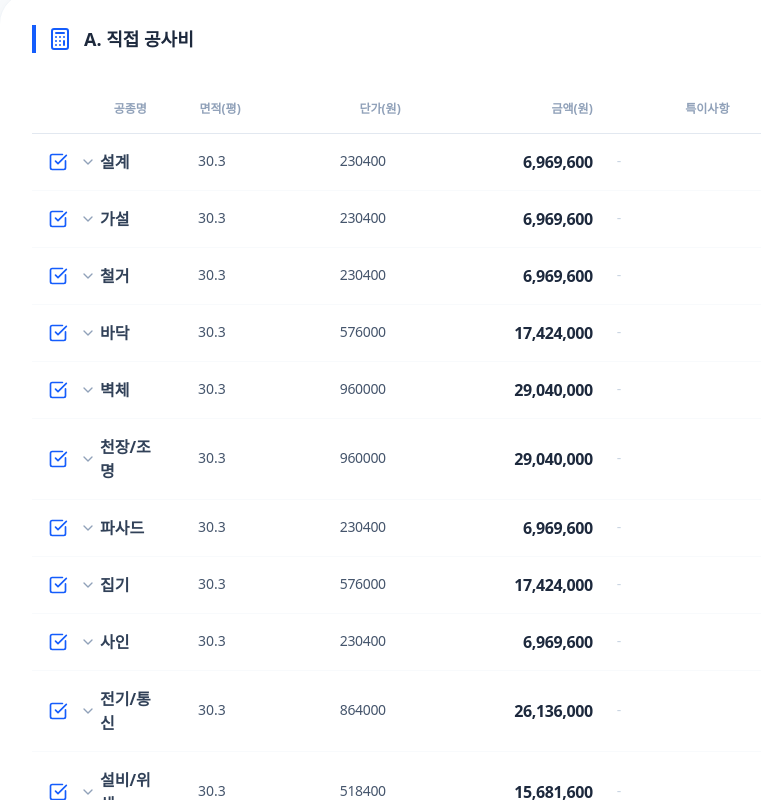
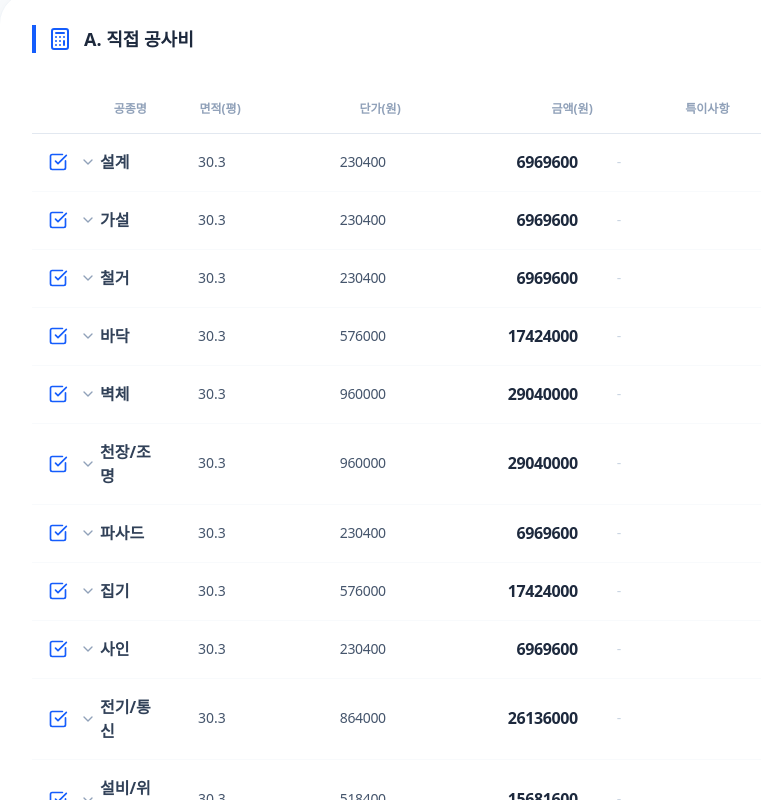
Before and after one commit to kyounghokim185/ipark-estimate-system, a Next.js app: page / in a window 1280 px wide. Shown: the part 1460-2260 px from the top of the page, without its empty margins (225-986 px from the left). Built offline with nearby package versions, Linux system fonts and the light colour scheme.

Commit message:
fix: make amount editable and resolve calculation precision issues

```diff
--- a/src/app/page.tsx
+++ b/src/app/page.tsx
@@ -304,6 +304,18 @@ export default function Page() {
 
     const toggleScopeExpanded = (id: string) => {
         setDetailedScopes(prev => prev.map(s => s.id === id ? { ...s, isExpanded: !s.isExpanded } : s));
+    };
+
+    const handleAmountChange = (id: string, newAmount: number) => {
+        setDetailedScopes(prev => prev.map(s => {
+            if (s.id === id) {
+                // Derived unit price logic: UnitPrice = Amount / Area
+                if (s.area === 0) return { ...s }; // Avoid division by zero
+                const newUnitPrice = Math.round(newAmount / s.area);
+                return { ...s, unitPrice: newUnitPrice };
+            }
+            return s;
+        }));
     };
 
     const addDetail = (scopeId: string) => {
@@ -1008,7 +1020,17 @@ export default function Page() {
                                                     />
                                                 </td>
                                                 <td className="py-4 text-right font-black text-slate-800 tracking-tight text-base align-middle w-48">
-                                                    {finalAmount.toLocaleString()}
+                                                    <input
+                                                        type="number"
+                                                        value={finalAmount}
+                                                        onChange={e => {
+                                                            if (!hasDetails) {
+                                                                handleAmountChange(scope.id, Number(e.target.value));
+                                                            }
+                                                        }}
+                                                        disabled={hasDetails} // Disable if driven by details (Amount is sum of details)
+                                                        className={`w-full text-right font-black tracking-tight bg-transparent border-b border-transparent focus:border-blue-300 outline-none transition-colors ${hasDetails ? 'text-slate-400 cursor-not-allowed' : 'text-slate-800'}`}
+                                                    />
                                                 </td>
                                                 <td className="py-4 pl-6 align-middle"><input type="text" value={scope.remarks} onChange={e => handleScopeChange(scope.id, 'remarks', e.target.value)} className="w-full bg-transparent border-b border-transparent focus:border-blue-300 outline-none text-slate-600 placeholder:text-slate-300 transition-colors" placeholder="-" /></td>
                                             </tr>
```
